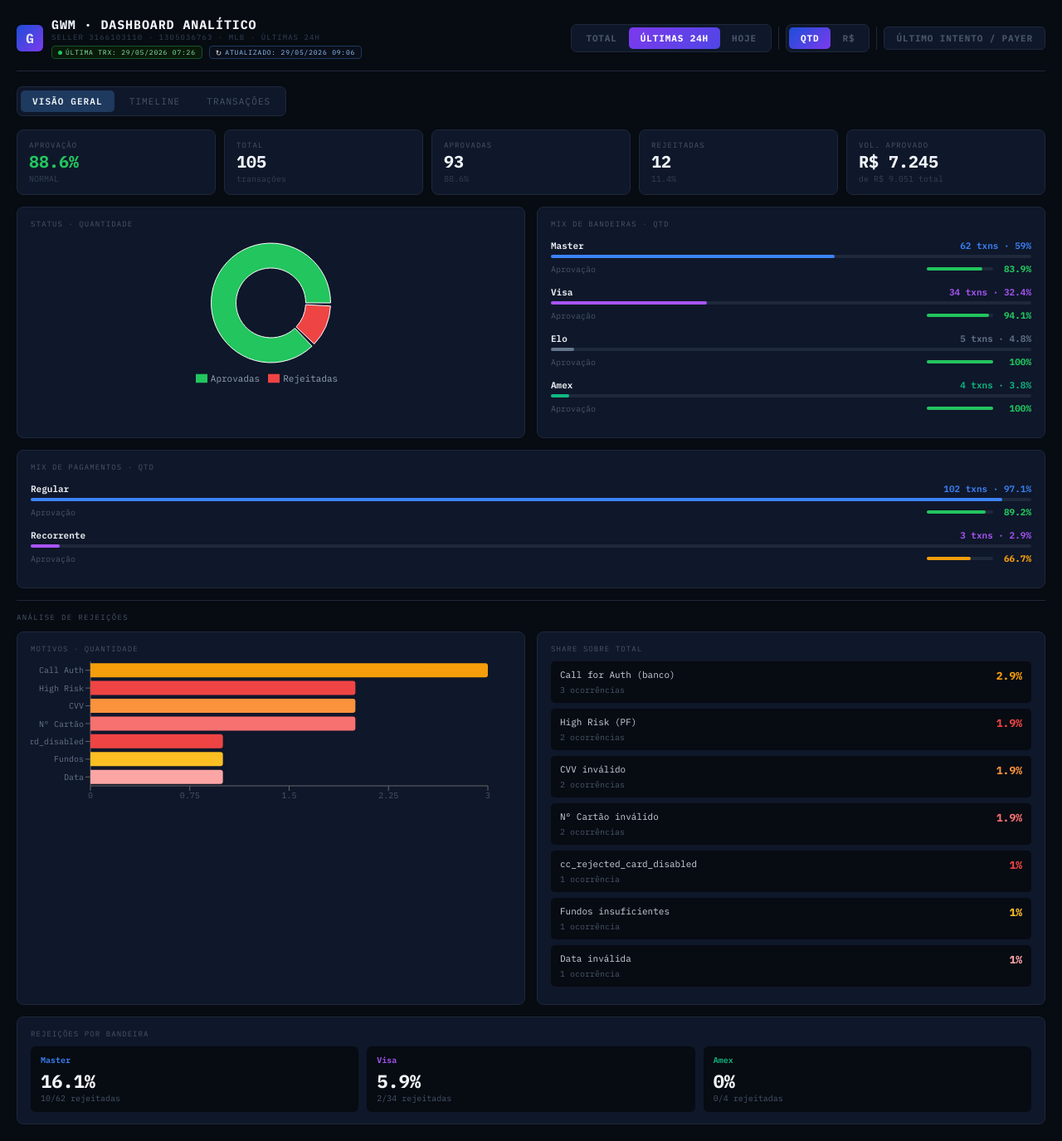
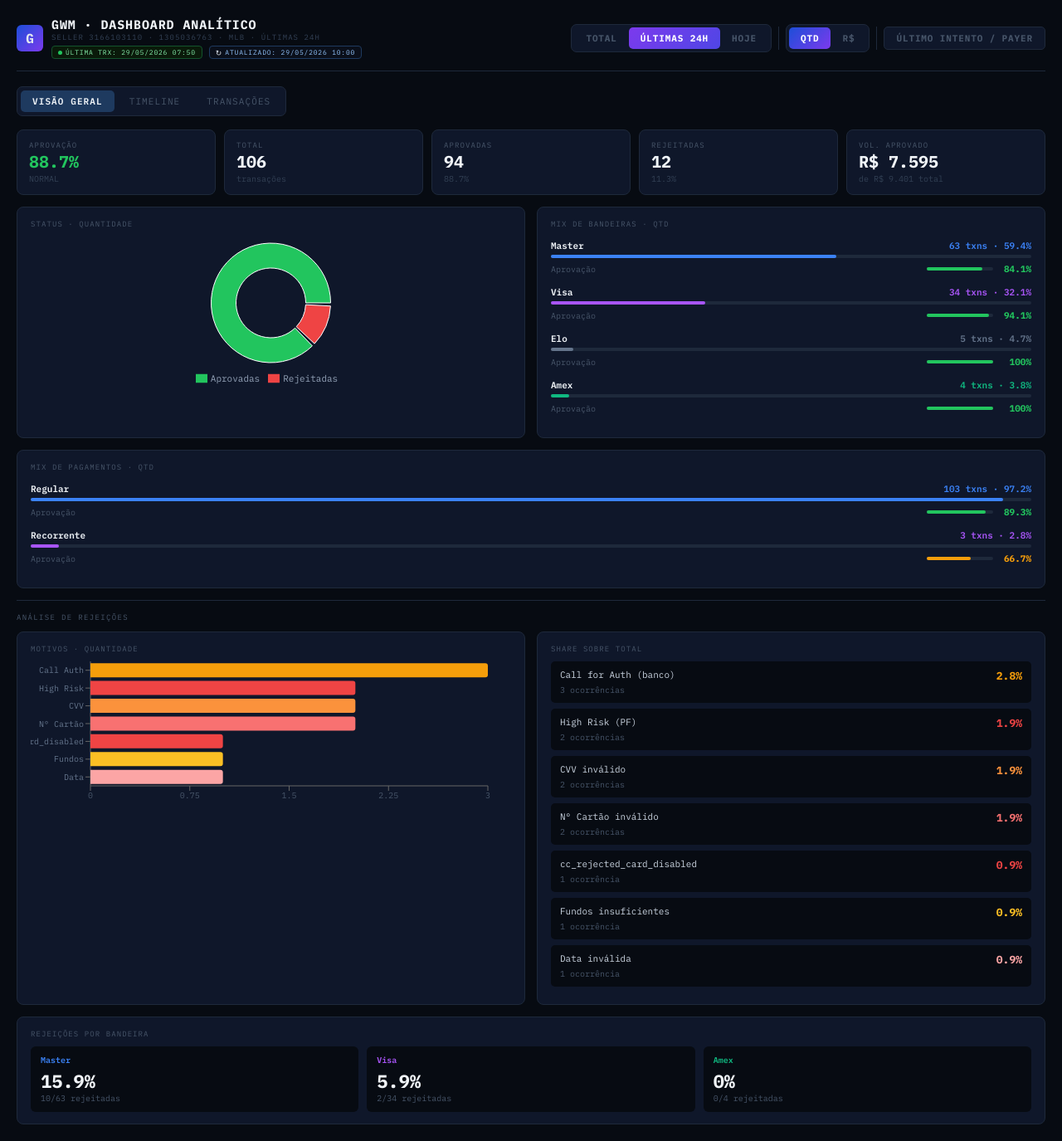
Before and after one commit to lucasmartinelli-code/gwm-dashboard, a React (Create React App) app: page / in a window 1280 px wide. Shown: the whole page at 83% size. Built offline with nearby package versions, Linux system fonts and the light colour scheme.

Commit message:
data: auto-update NRT 2026-05-29 10:00

```diff
--- a/src/GWMDashboard.jsx
+++ b/src/GWMDashboard.jsx
@@ -2,6 +2,7 @@ import { useState, useMemo } from "react";
 import { BarChart, Bar, XAxis, YAxis, Tooltip, ResponsiveContainer, Cell, PieChart, Pie, Legend, ComposedChart, Line } from "recharts";
 
 const RAW = [
+  { id:"160702575555", payerId:"1552810705", collectorId:"3166103110", date:"29/05/2026 07:50", status:"approved", detail:"accredited", amount:350, method:"master", op:"regular_payment" },
   { id:"160701315125", payerId:"3435782262", collectorId:"3166103110", date:"29/05/2026 07:26", status:"approved", detail:"accredited", amount:35, method:"master", op:"regular_payment" },
   { id:"161489774008", payerId:"1752688746", collectorId:"3166103110", date:"29/05/2026 07:19", status:"approved", detail:"accredited", amount:35, method:"visa", op:"regular_payment" },
   { id:"161489249968", payerId:"1368596519", collectorId:"3166103110", date:"29/05/2026 07:12", status:"rejected", detail:"cc_rejected_high_risk", amount:35, method:"master", op:"regular_payment" },
@@ -116,7 +117,7 @@ const RAW = [
 ];
 
 const COLLECTOR_ID = "3166103110";
-const LAST_UPDATED = "29/05/2026 09:06";
+const LAST_UPDATED = "29/05/2026 10:00";
 const LAST_TRX     = RAW.length > 0 ? RAW[0].date : "-";
 const METHOD_COLORS = { master:"#3b82f6", visa:"#a855f7", amex:"#10b981" };
 const STATUS_COLORS = { approved:"#22c55e", rejected:"#ef4444", refunded:"#f59e0b" };
```
